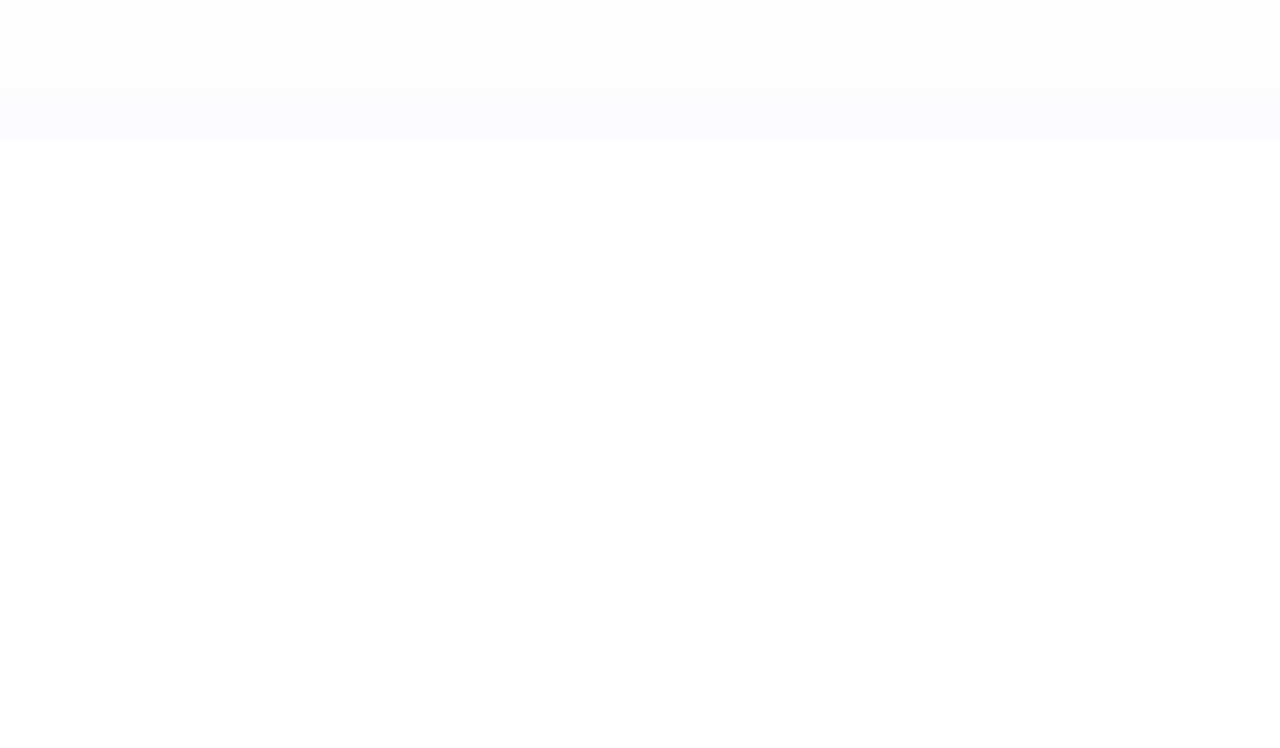
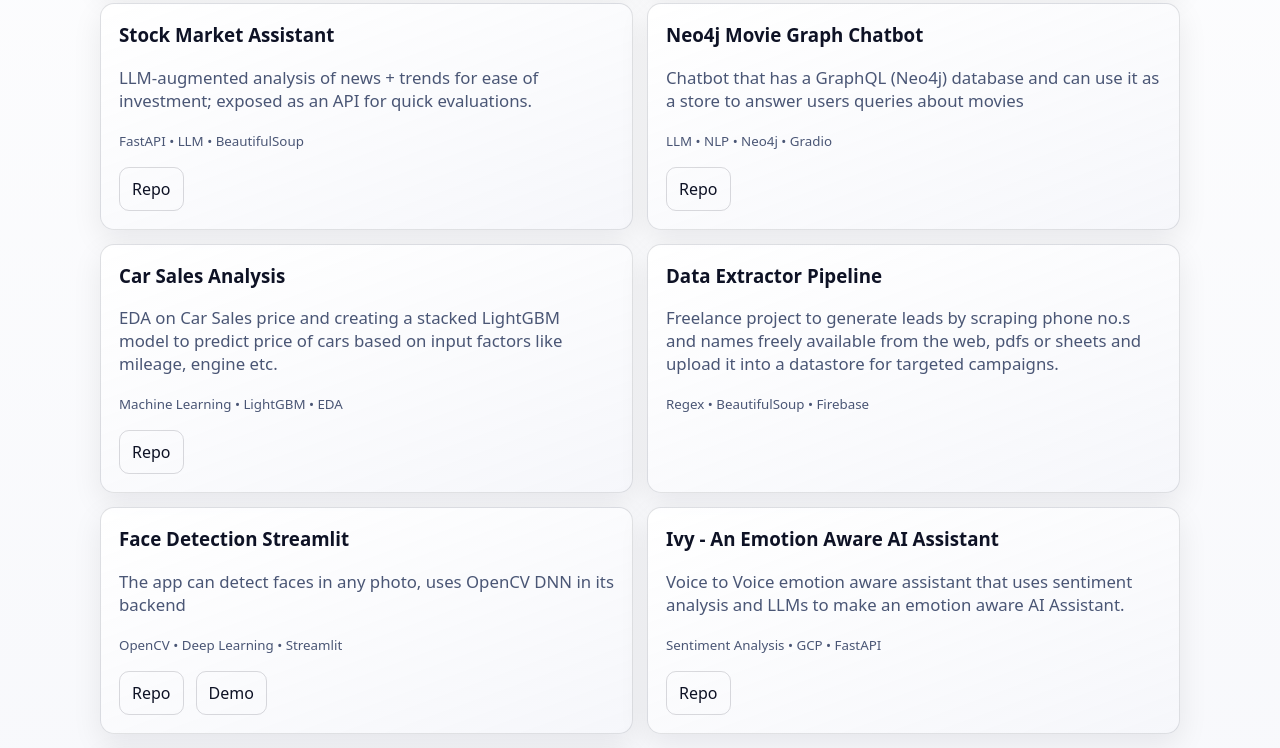
Before and after one commit to tejjusbhat/data-science-portfolio, a Next.js app: page /projects in a window 1280 px wide. Shown: the part 660-1408 px from the top of the page. Before the commit the page ends 800 px from the top, so only its background shows below. Built offline with nearby package versions, Linux system fonts and the light colour scheme.

Commit message:
updates projects

```diff
--- a/data/projects.ts
+++ b/data/projects.ts
@@ -7,6 +7,27 @@
 };
 
 export const projects: Project[] = [
+  {
+    slug: 'saas-churn-predictor',
+    title: 'SaaS Customer Churn Prediction',
+    summary: 'Predicts churn, explains it with SHAP, and optimizes retention ROI with an interactive dashboard hosted on streamlit.',
+    stack: ['Machine Learning', 'XGBoost','EDA'],
+    links: { repo: 'https://github.com/tejjusbhat/SaaS-Customer-Churn-Prediction', demo: 'https://saas-churn-prediction.streamlit.app/'}
+  },
+  {
+    slug: 'diamond-price-predictor',
+    title: 'Diamond Price Prediction',
+    summary: 'Predicts diamond price using ensemble models with optimized hyperparameters and scaled data for better results.',
+    stack: ['Machine Learning', 'XGBoost','Random Forest', 'Hyperparameter Optimization'],
+    links: { repo: 'https://github.com/tejjusbhat/diamond_price_prediction'}
+  },
+  {
+    slug: 'eu-sales-eda',
+    title: 'EU Sales EDA',
+    summary: 'Comprehensive Analysis of the EU Market.',
+    stack: ['Machine Learning', 'EDA', 'Time Series'],
+    links: { repo: 'https://github.com/tejjusbhat/EDA_EU_Sales/blob/main/EU_Sales_EDA.ipynb'}
+  },
   {
     slug: 'ai-grid-captcha',
     title: 'AI Grid Captcha Solver',
@@ -18,8 +39,50 @@
     slug: 'stock-market-assistant',
     title: 'Stock Market Assistant',
     summary: 'LLM-augmented analysis of news + trends for ease of investment; exposed as an API for quick evaluations.',
-    stack: ['Python','FastAPI','LLM','BeautifulSoup'],
+    stack: ['FastAPI','LLM','BeautifulSoup'],
     links: { repo: 'https://github.com/tejjusbhat/stock_invest_assistant' }
+  },
+  {
+    slug: 'graph-nlp-chatbot',
+    title: 'Neo4j Movie Graph Chatbot',
+    summary: 'Chatbot that has a GraphQL (Neo4j) database and can use it as a store to answer users queries about movies',
+    stack: ['LLM', 'NLP', 'Neo4j','Gradio'],
+    links: { repo: 'https://github.com/tejjusbhat/movie-graph-nlp-chatbot/blob/main/graph_nlp_query_generation.ipynb'}
+  },
+  {
+    slug: 'car-sales-analysis',
+    title: 'Car Sales Analysis',
+    summary: 'EDA on Car Sales price and creating a stacked LightGBM model to predict price of cars based on input factors like mileage, engine etc.',
+    stack: ['Machine Learning', 'LightGBM','EDA'],
+    links: { repo: 'https://github.com/tejjusbhat/car_sales_prediction/blob/master/car_price_prediction.ipynb'}
+  },
+  {
+    slug: 'data-extractor-pipeline',
+    title: 'Data Extractor Pipeline',
+    summary: 'Freelance project to generate leads by scraping phone no.s and names freely available from the web, pdfs or sheets and upload it into a datastore for targeted campaigns.',
+    stack: ['Regex', 'BeautifulSoup', 'Firebase'],
+    links: { }
+  },
+  {
+    slug: 'face-detection-streamlit',
+    title: 'Face Detection Streamlit',
+    summary: 'The app can detect faces in any photo, uses OpenCV DNN in its backend',
+    stack: ['OpenCV', 'Deep Learning', 'Streamlit'],
+    links: { repo: 'https://github.com/tejjusbhat/face-detection-streamlit-app', demo: "https://tejjus-face-detection-webapp.streamlit.app/"},
+  },
+  {
+    slug: 'ivy-emotional-assistant',
+    title: 'Ivy - An Emotion Aware AI Assistant',
+    summary: 'Voice to Voice emotion aware assistant that uses sentiment analysis and LLMs to make an emotion aware AI Assistant.',
+    stack: ['Sentiment Analysis', 'GCP','FastAPI'],
+    links: { repo: 'https://github.com/tejjusbhat/ivy-emotion-detector-backend' }
+  },
+  {
+    slug: 'ragbot',
+    title: 'RAGBot',
+    summary: 'A simple chatbot that can understand take in PDFs, csvs and other forms of text or numeric data and keep it in its knowledge store querying',
+    stack: ['RAG','Streamlit','LLM','BeautifulSoup'],
+    links: { }
   },
 
   // --- Template to copy ---
```
